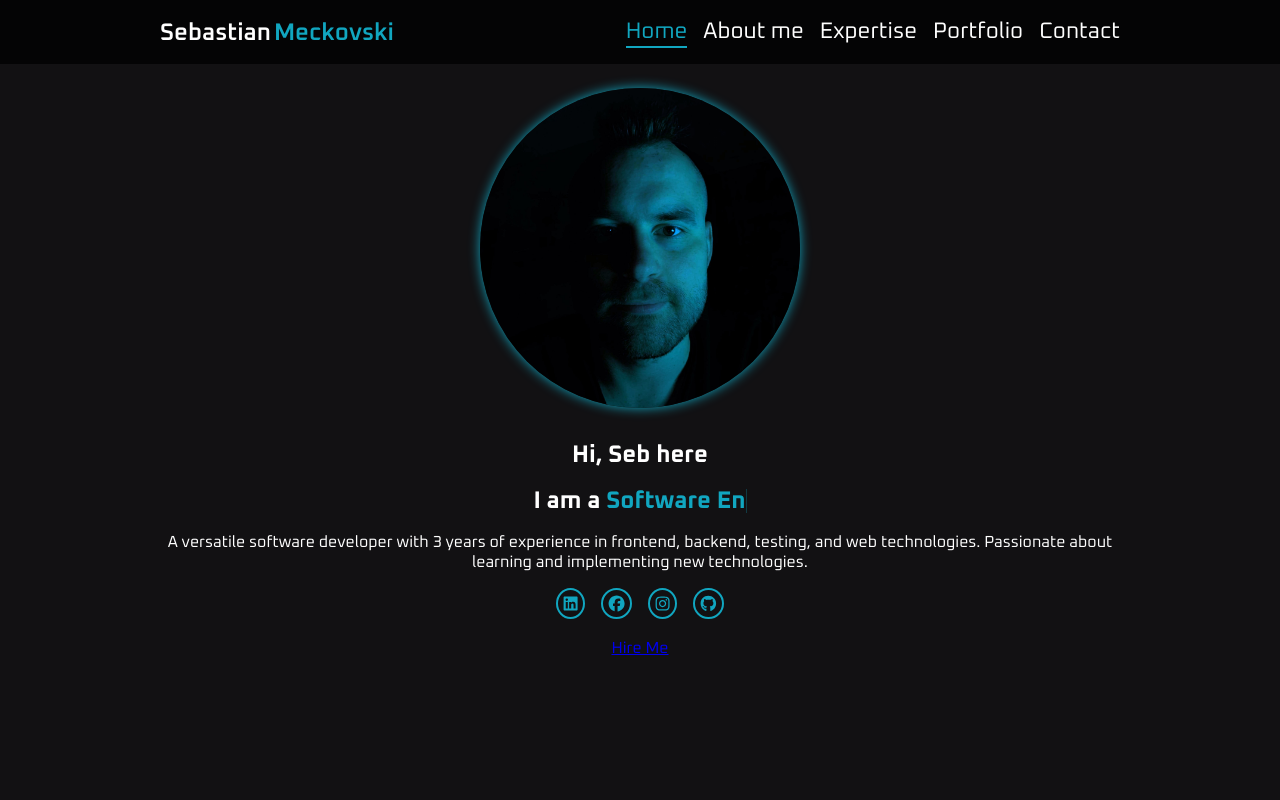
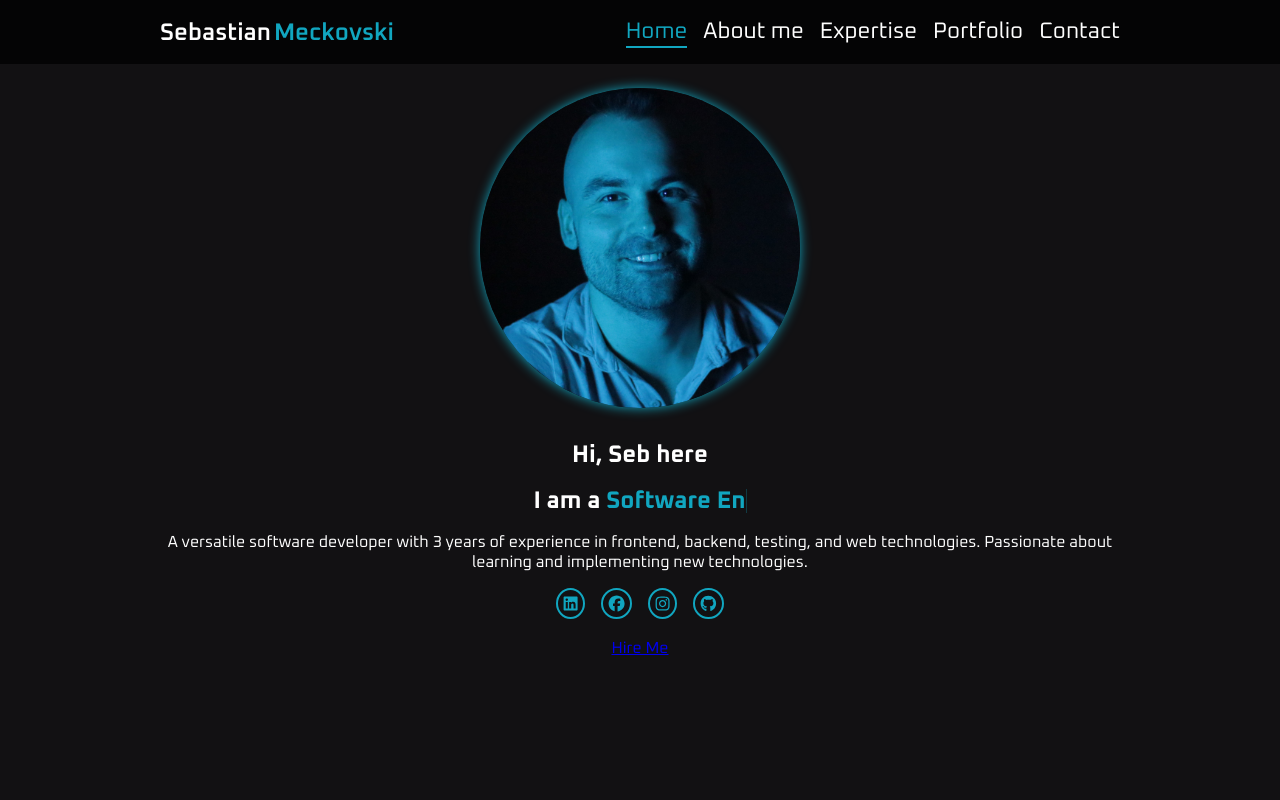
Before and after one commit to sebastian-meckovski/sebastian-meckovski.github.io, a React (Create React App) app: page / in a window 1280 px wide. Shown: the top 800 px of the page. Built offline with nearby package versions, Linux system fonts and the light colour scheme; no server answers.

Commit message:
photo updated

```diff
--- a/src/pages/MainPage.jsx
+++ b/src/pages/MainPage.jsx
@@ -1,5 +1,6 @@
 import React, { useState } from "react";
 import sebImage from "../assets/PXL_20240226_132844396.NIGHT.jpg";
+import sebImage2 from "../assets/IMG_4993.JPG";
 import { Links } from "../components/Links";
 import { Link } from "react-router-dom";
 import { FontAwesomeIcon } from "@fortawesome/react-fontawesome";
@@ -73,7 +74,7 @@ export const MainPage = () => {
     <>
       <section id="/">
         <div className="section-container">
-          <img className="about-me-image" src={sebImage} alt="Sebastian" />
+          <img className="about-me-image" src={sebImage2} alt="Sebastian" />
           <h1>Hi, Seb here</h1>
           <h2 className="placeholder">
             I am a&nbsp;
```
Also changed, not shown: src/assets/IMG_4993.JPG (added).
